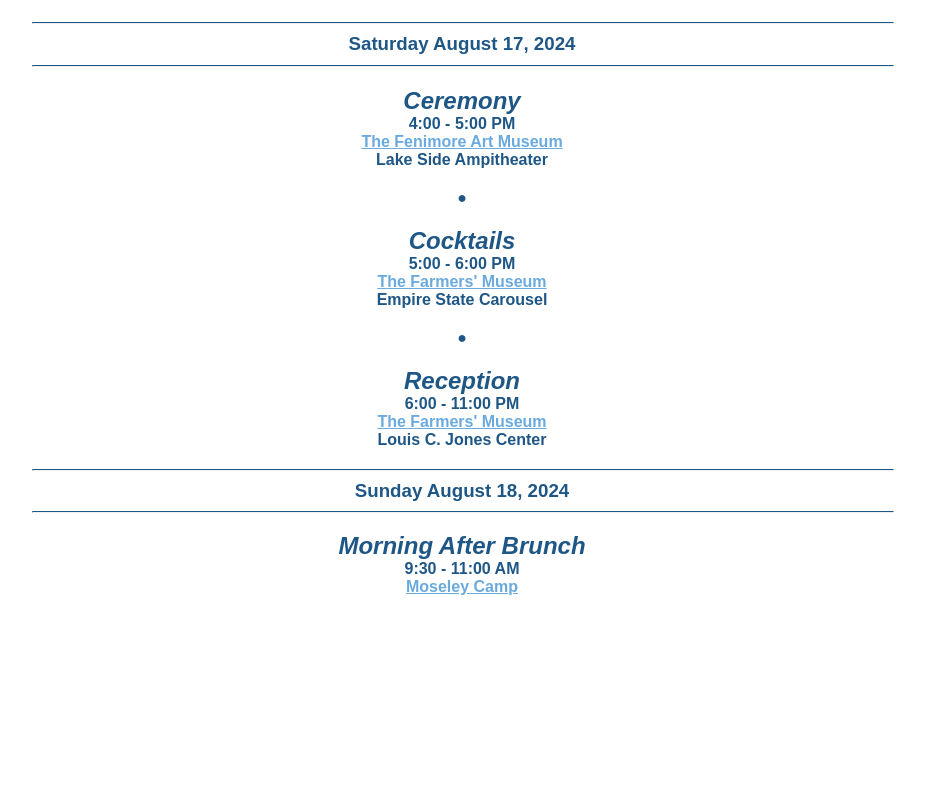
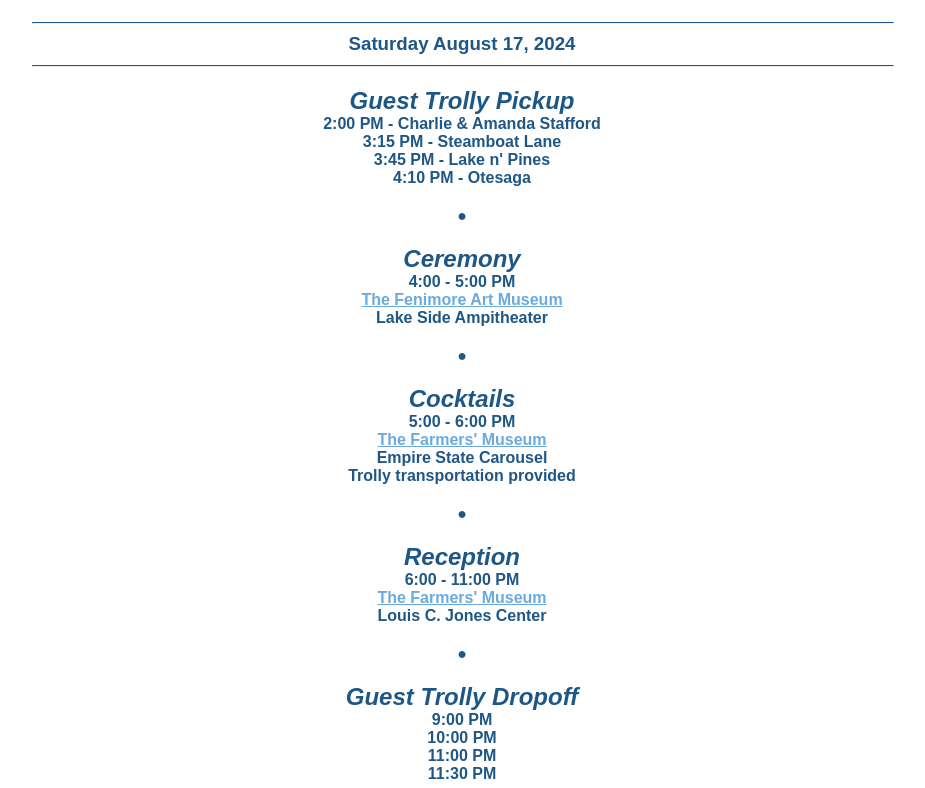
Before and after one commit to danomoseley/jennydan, a SvelteKit app: page /schedule in a window 1280 px wide. Shown: the part 272-1060 px from the top of the page, without its empty margins (178-1103 px from the left). Before the commit the page ends 916 px from the top, so only its background shows below. Built offline with nearby package versions, Linux system fonts and the light colour scheme.

Commit message:
Add trolly timeline to schedule

```diff
--- a/src/routes/schedule/+page.svelte
+++ b/src/routes/schedule/+page.svelte
@@ -27,6 +27,16 @@
         </li>
         <li>
           <ul>
+            <li class="fancy">Guest Trolly Pickup</li>
+            <li>2:00 PM - Charlie & Amanda Stafford</li>
+            <li>3:15 PM - Steamboat Lane</li>
+            <li>3:45 PM - Lake n' Pines</li>
+            <li>4:10 PM - Otesaga</li>
+          </ul>
+        </li>
+        <li>&#9679;</li>
+        <li>
+          <ul>
             <li class="fancy">Ceremony</li>
             <li>4:00 - 5:00 PM</li>
             <li><a target="_blank" href="https://maps.app.goo.gl/tbhNYMwWkgtPowac7">The Fenimore Art Museum</a></li>
@@ -40,6 +50,7 @@
             <li>5:00 - 6:00 PM</li>
             <li><a target="_blank" href="https://maps.app.goo.gl/twtrAwbgMFD31iHBA">The Farmers' Museum</a></li>
             <li>Empire State Carousel</li>
+            <li>Trolly transportation provided</li>
           </ul>
         </li>
         <li>&#9679;</li>
@@ -51,6 +62,15 @@
             <li>Louis C. Jones Center</li>
           </ul>
         </li>
+        <li>&#9679;</li>
+        <li>
+          <ul>
+            <li class="fancy">Guest Trolly Dropoff</li>
+            <li>9:00 PM</li>
+            <li>10:00 PM</li>
+            <li>11:00 PM</li>
+            <li>11:30 PM</li>
+          </ul>
       </ul>
     </li>
     <li>
```
